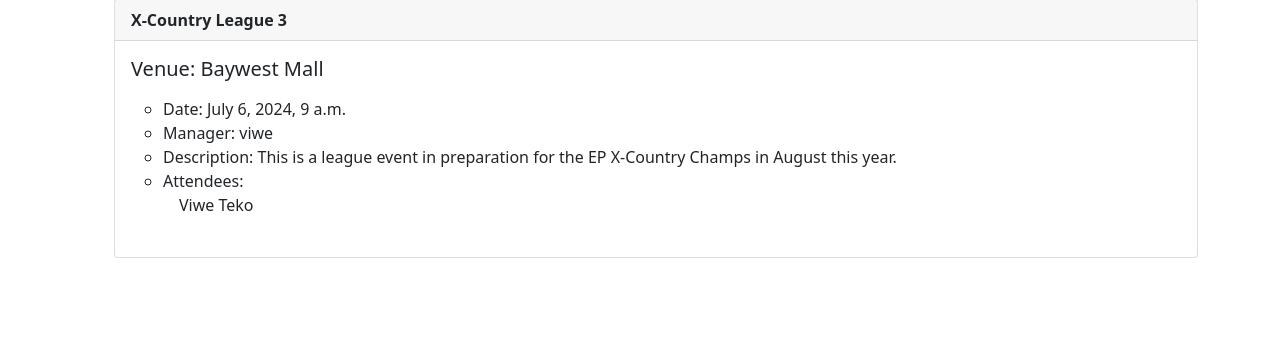
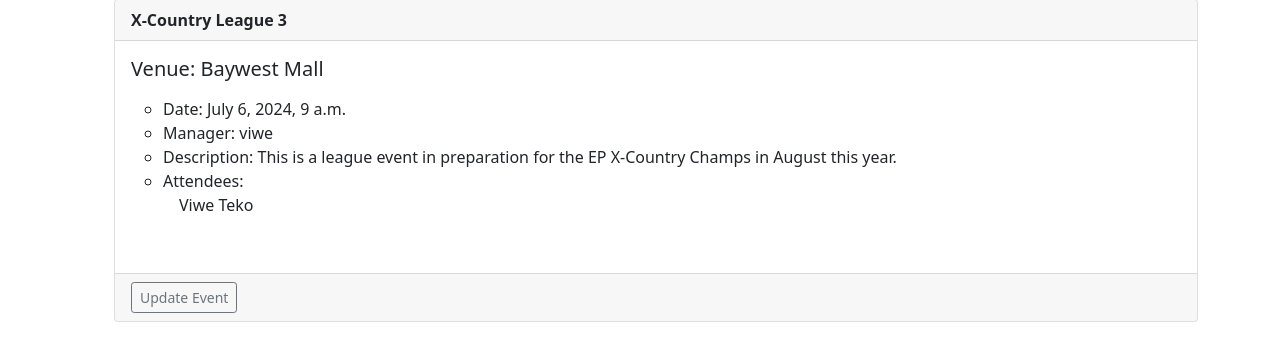
Before and after one commit to ViweTeko/learning_django, a Django app: page /events/ in a window 1280 px wide. Shown: the part 137-498 px from the top of the page. Run offline with Django 5.2, Linux system fonts and the light colour scheme; data comes from the database, SQL or seed files in the repository; both versions use the stored data as it was after the commit.

Commit message:
Update events

```diff
--- a/mysite/events/templates/events/event_list.html
+++ b/mysite/events/templates/events/event_list.html
@@ -26,12 +26,17 @@
             </li>
             </ul>
             <br/>
-        {% endfor %}
-            </ul>
+
       </p>
     </div>
+    <div class="card-footer text-muted">
+      <a href="{% url 'update-event' event.id %}"
+      class="btn btn-outline-secondary btn-sm">
+      Update Event</a>
+    </div>
   </div>
-
+  {% endfor %}
+  </ul>
 
 
 {% endblock %}
--- a/mysite/events/urls.py
+++ b/mysite/events/urls.py
@@ -7,8 +7,9 @@ urlpatterns = [
     path('events/', views.all_events, name="list-events"),
     path('add_venue/', views.add_venue, name="add-venue"),
     path('list_venues/', views.list_venues, name="list-venues"),
-    path('show_venue/<venue_id>', views.show_venue, name="show-venue"),
+    path('show_venue/<int:venue_id>', views.show_venue, name="show-venue"),
     path('search_venues/', views.search_venues, name="search-venues"),
-    path('update_venue/<venue_id>', views.update_venue, name="update-venue"),
+    path('update_venue/<int:venue_id>', views.update_venue, name="update-venue"),
     path('add_event/', views.add_event, name="add-event"),
+    path('update_event/<int:event_id>', views.update_event, name="update-event"),
 ]
--- a/mysite/events/views.py
+++ b/mysite/events/views.py
@@ -1,5 +1,5 @@
 """ This script shows the views of the events app """
-from django.shortcuts import render
+from django.shortcuts import render, redirect
 from django.http import HttpResponseRedirect
 import calendar
 from calendar import HTMLCalendar
@@ -103,3 +103,15 @@ def add_event(request):
             submitted = True
     return render(request, 'events/add_event.html',
     {'form': form, 'submitted': submitted})
+
+"""This updates an event"""
+def update_event(request, event_id):
+    event = Event.objects.get(pk=event_id)
+    form = EventForm(request.POST or None, instance=event)
+    if form.is_valid():
+        form.save()
+        return redirect('list-events')
+
+    return render(request, 'events/update_event.html',
+    {'event': event,
+    'form': form})
```
Also changed, not shown: mysite/events/templates/events/update_event.html (added, +21 -0 lines), mysite/db.sqlite3.
